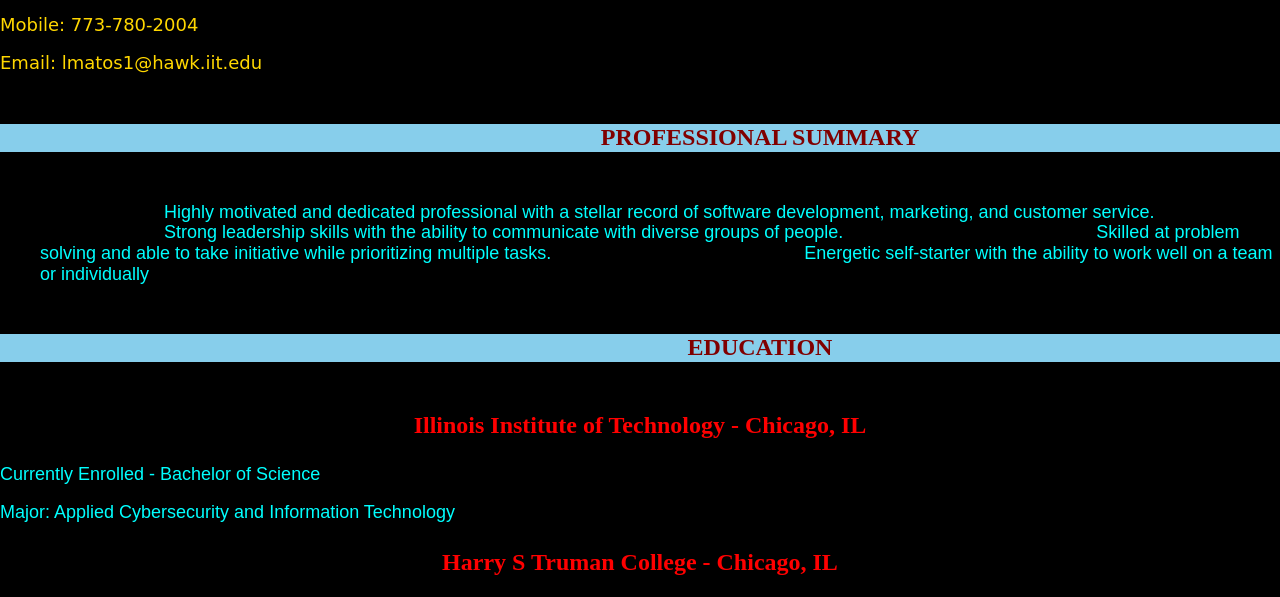
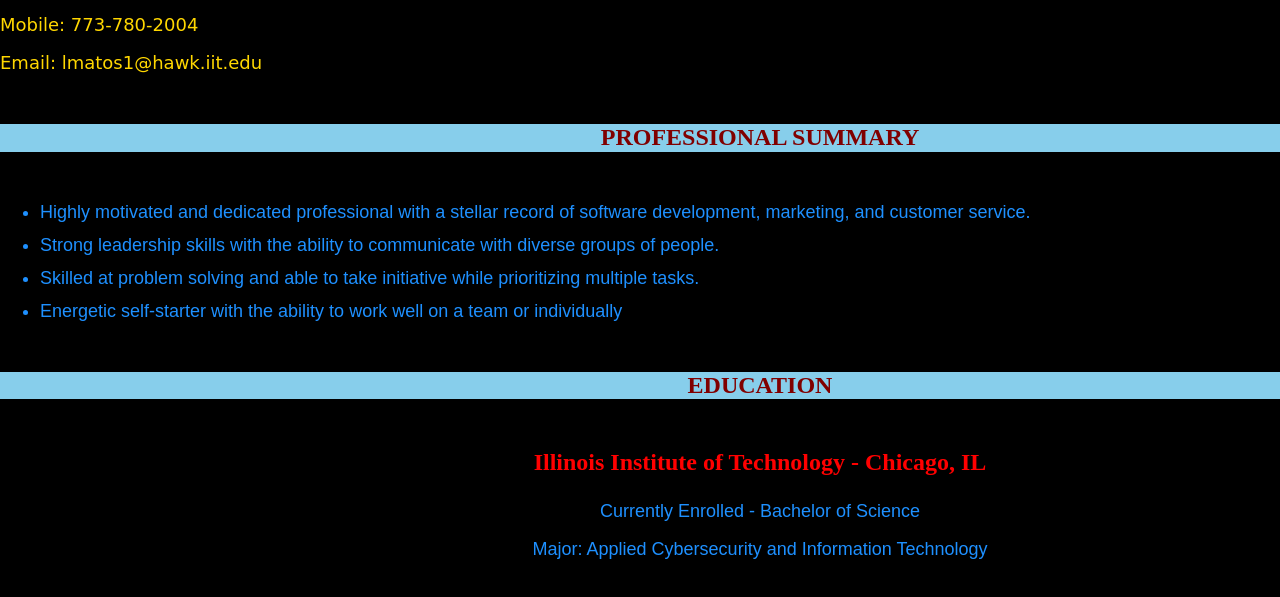
Before and after one commit to Vagos999/ProjectTwo, a plain HTML site: page resume.html in a window 1280 px wide. Shown: the part 150-747 px from the top of the page. Drawn offline with Linux system fonts and the light colour scheme.

Commit message:
Added some fixed sizes for resume page

```diff
--- a/resume.html
+++ b/resume.html
@@ -20,18 +20,18 @@
     <p class="address">Email: lmatos1@hawk.iit.edu</p>
     <h2>PROFESSIONAL SUMMARY</h2>
     <ul>
-      <li>Highly motivated and dedicated professional with a stellar record of software development, marketing, and customer service.</li>
-      <li>Strong leadership skills with the ability to communicate with diverse groups of people.</li>
-      <li>Skilled at problem solving and able to take initiative while prioritizing multiple tasks.</li>
-      <li>Energetic self-starter with the ability to work well on a team or individually</li>
+      <li class="list-for-resources">Highly motivated and dedicated professional with a stellar record of software development, marketing, and customer service.</li>
+      <li class="list-for-resources">Strong leadership skills with the ability to communicate with diverse groups of people.</li>
+      <li class="list-for-resources">Skilled at problem solving and able to take initiative while prioritizing multiple tasks.</li>
+      <li class="list-for-resources">Energetic self-starter with the ability to work well on a team or individually</li>
     </ul>
     <h2>EDUCATION</h2>
-    <h3>Illinois Institute of Technology - Chicago, IL</h3>
-    <p>Currently Enrolled - Bachelor of Science</p>
-    <p>Major: Applied Cybersecurity and Information Technology</p>
-    <h3>Harry S Truman College - Chicago, IL</h3>
-    <p>June 2019 - Associate of Science Degree</p>
-    <p>Major: Computer Science</p>
+    <h3 class="resume">Illinois Institute of Technology - Chicago, IL</h3>
+    <p class="resume-paragraph">Currently Enrolled - Bachelor of Science</p>
+    <p class="resume-paragraph">Major: Applied Cybersecurity and Information Technology</p>
+    <h3 class="resume">Harry S Truman College - Chicago, IL</h3>
+    <p class="resume-paragraph">June 2019 - Associate of Science Degree</p>
+    <p class="resume-paragraph">Major: Computer Science</p>
     <h2>PROFESSIONAL WORK EXPERIENCE</h2>
     <h3>JPMorgan Chase & Co - Chicago, IL</h3>
     <p>Software Engineer in the Corporate and Investment Bank - Current</p>
--- a/style/styles.css
+++ b/style/styles.css
@@ -73,6 +73,11 @@ h3{
     font-size: x-large;
 }
 
+h3.resume{
+    width: 1520px;
+    margin-top: 50px;
+}
+
 h3.introduction-heading{
     font-family: "Bauhaus 93";
     font-size: xx-large;
@@ -101,6 +106,12 @@ p,ul{
     font-size: large;
 }
 
+p.resume-paragraph{
+    width: 1520px;
+    text-align: center;
+    color: dodgerblue;
+}
+
 p.resources-work{
     margin-top: 3%;
     width: 100%;
```
